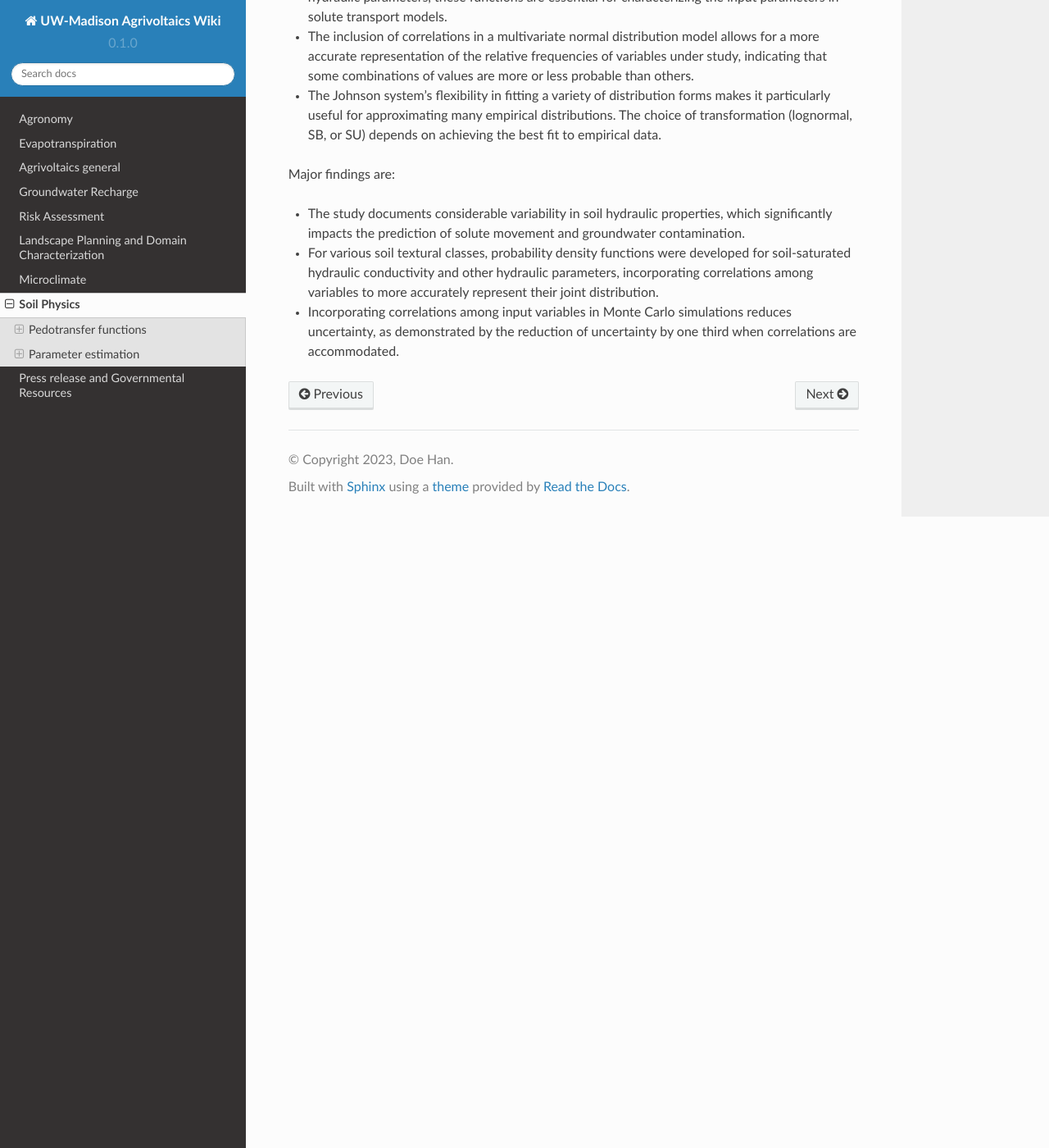
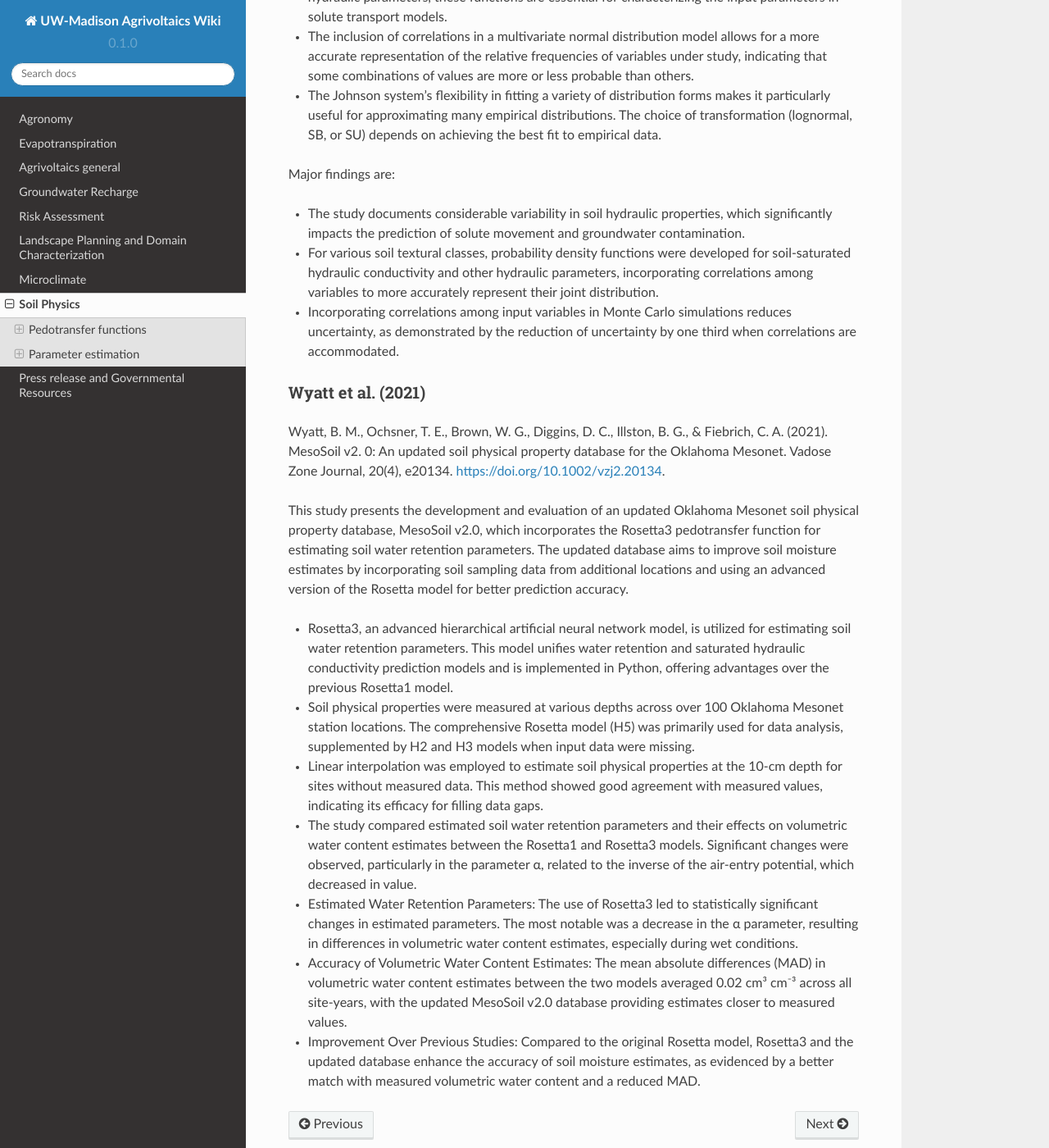
Before and after one commit to hanhydro/wiki, a Sphinx documentation site: the page built from docs/source/soil.rst, in a window 1280 px wide and 1400 px high, scrolled down 6731 px. Shown: the whole window at 82% size. Built offline with Sphinx 7.4.7 and the Read the Docs theme 2.0.0, drawn with Linux system fonts in a browser that asks for light colours; pages that are not in the unit, such as notebooks, are missing from menus.

Commit message:
Update soil.rst

```diff
--- a/docs/source/soil.rst
+++ b/docs/source/soil.rst
@@ -151,3 +151,23 @@ Major findings are:
 - For various soil textural classes, probability density functions were developed for soil-saturated hydraulic conductivity and other hydraulic parameters, incorporating correlations among variables to more accurately represent their joint distribution.
 
 - Incorporating correlations among input variables in Monte Carlo simulations reduces uncertainty, as demonstrated by the reduction of uncertainty by one third when correlations are accommodated.
+
+Wyatt et al. (2021)
+++++++++++++++++++++++++
+Wyatt, B. M., Ochsner, T. E., Brown, W. G., Diggins, D. C., Illston, B. G., & Fiebrich, C. A. (2021). MesoSoil v2. 0: An updated soil physical property database for the Oklahoma Mesonet. Vadose Zone Journal, 20(4), e20134. https://doi.org/10.1002/vzj2.20134.
+
+This study presents the development and evaluation of an updated Oklahoma Mesonet soil physical property database, MesoSoil v2.0, which incorporates the Rosetta3 pedotransfer function for estimating soil water retention parameters. The updated database aims to improve soil moisture estimates by incorporating soil sampling data from additional locations and using an advanced version of the Rosetta model for better prediction accuracy.
+
+- Rosetta3, an advanced hierarchical artificial neural network model, is utilized for estimating soil water retention parameters. This model unifies water retention and saturated hydraulic conductivity prediction models and is implemented in Python, offering advantages over the previous Rosetta1 model.
+
+- Soil physical properties were measured at various depths across over 100 Oklahoma Mesonet station locations. The comprehensive Rosetta model (H5) was primarily used for data analysis, supplemented by H2 and H3 models when input data were missing.
+
+- Linear interpolation was employed to estimate soil physical properties at the 10-cm depth for sites without measured data. This method showed good agreement with measured values, indicating its efficacy for filling data gaps.
+
+- The study compared estimated soil water retention parameters and their effects on volumetric water content estimates between the Rosetta1 and Rosetta3 models. Significant changes were observed, particularly in the parameter α, related to the inverse of the air-entry potential, which decreased in value.
+
+- Estimated Water Retention Parameters: The use of Rosetta3 led to statistically significant changes in estimated parameters. The most notable was a decrease in the α parameter, resulting in differences in volumetric water content estimates, especially during wet conditions.
+
+- Accuracy of Volumetric Water Content Estimates: The mean absolute differences (MAD) in volumetric water content estimates between the two models averaged 0.02 cm³ cm⁻³ across all site-years, with the updated MesoSoil v2.0 database providing estimates closer to measured values.
+
+- Improvement Over Previous Studies: Compared to the original Rosetta model, Rosetta3 and the updated database enhance the accuracy of soil moisture estimates, as evidenced by a better match with measured volumetric water content and a reduced MAD.
```
